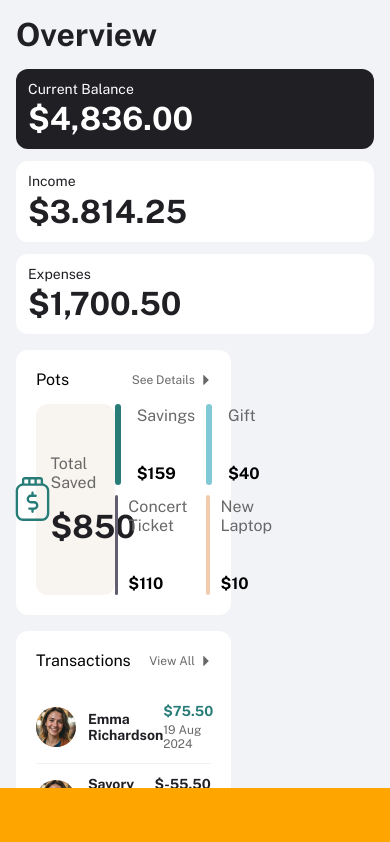
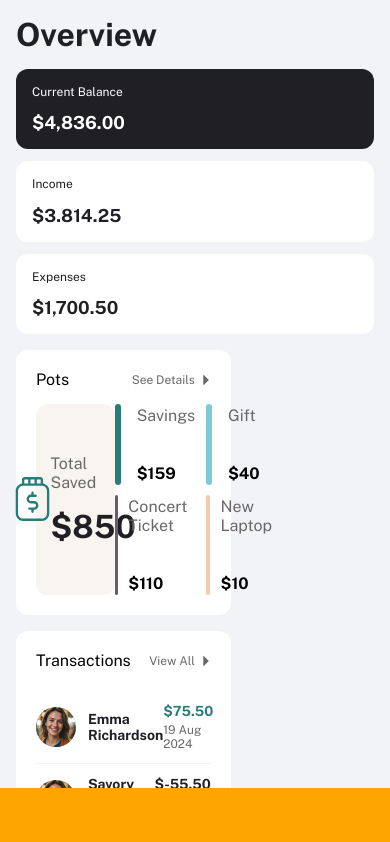
Before and after one commit to kwe92/personal-finance-app, a React (Create React App) app: page /home/Overview in a window 390 px wide. Shown: the top 842 px of the page. Built offline with nearby package versions, Linux system fonts and the light colour scheme.

Commit message:
refact: remove inline css and ensured responsiveness

```diff
--- a/src/features/overview/components/css/overview_list_tile.css
+++ b/src/features/overview/components/css/overview_list_tile.css
@@ -4,5 +4,38 @@
     flex-direction: column;
     justify-content: space-between;
     border-radius: 12px;
-    padding: 0.75rem;
+    padding: 1rem;
 }
+
+#overview-list-tile-title{
+    font-size: 0.875rem;
+}
+
+#overview-list-tile-content{
+    font-size: 2rem;
+}
+
+@media (max-width: 1440px){
+
+    #overview-list-tile-content{
+        font-size: 1.75rem;
+    }
+}
+
+@media (max-width: 1200px){
+
+    #overview-list-tile-content{
+        font-size: 1.5rem;
+    }
+}
+
+@media (max-width: 800px){
+
+    #overview-list-tile-content{
+        font-size: 1.125rem;
+    }
+    #overview-list-tile-title{
+        font-size: 0.75rem;
+    }
+
+}
--- a/src/features/overview/components/overview_list_tile.tsx
+++ b/src/features/overview/components/overview_list_tile.tsx
@@ -20,8 +20,13 @@ const OverviewListTile = ({
         backgroundColor: backgroundColor,
       }}
     >
-      <p style={{ fontSize: "0.875rem", color: contentColor }}>{title}</p>
-      <p style={{ fontSize: "2rem", fontWeight: "bold", color: contentColor }}>
+      <p id="overview-list-tile-title" style={{ color: contentColor }}>
+        {title}
+      </p>
+      <p
+        id="overview-list-tile-content"
+        style={{ fontWeight: "bold", color: contentColor }}
+      >
         {content}
       </p>
     </div>
```
